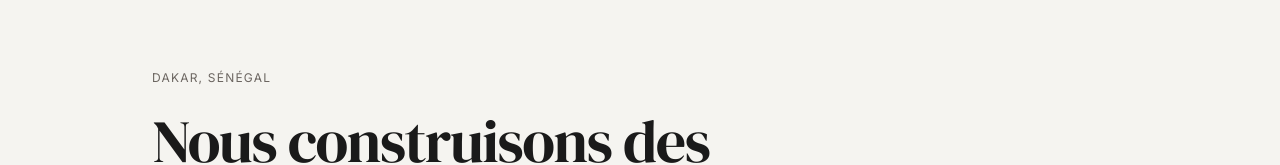
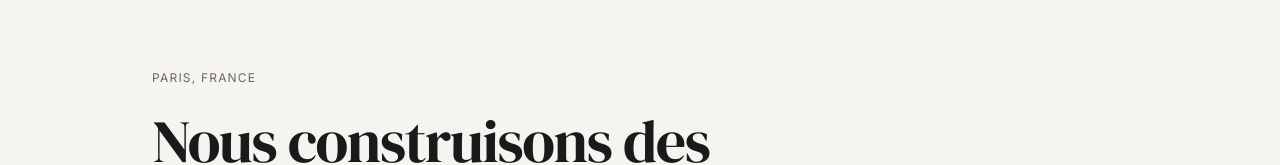
Before and after one commit to Atak0ra/compeel, a Next.js app: page / in a window 1280 px wide. Shown: the part 151-316 px from the top of the page. Built offline with nearby package versions, Linux system fonts and the light colour scheme.

Commit message:
fix: update location from Dakar to Paris

```diff
--- a/app/layout.tsx
+++ b/app/layout.tsx
@@ -60,9 +60,9 @@ const organizationSchema = {
     '@type': 'Person',
     name: 'Williams de Souza',
   },
-  foundingLocation: {
+  location: {
     '@type': 'Place',
-    name: 'Dakar, Sénégal',
+    name: 'Paris, France',
   },
 }
 
--- a/app/page.tsx
+++ b/app/page.tsx
@@ -25,7 +25,7 @@ export default function HomePage() {
       <section className="py-32 sm:py-40">
         <div className="max-w-3xl">
           <p className="mb-6 text-xs uppercase tracking-widest text-muted">
-            Dakar, Sénégal
+            Paris, France
           </p>
           <h1 className="font-serif text-5xl sm:text-6xl text-foreground leading-tight mb-8">
             Nous construisons des produits IA pour l&apos;Afrique.
```
